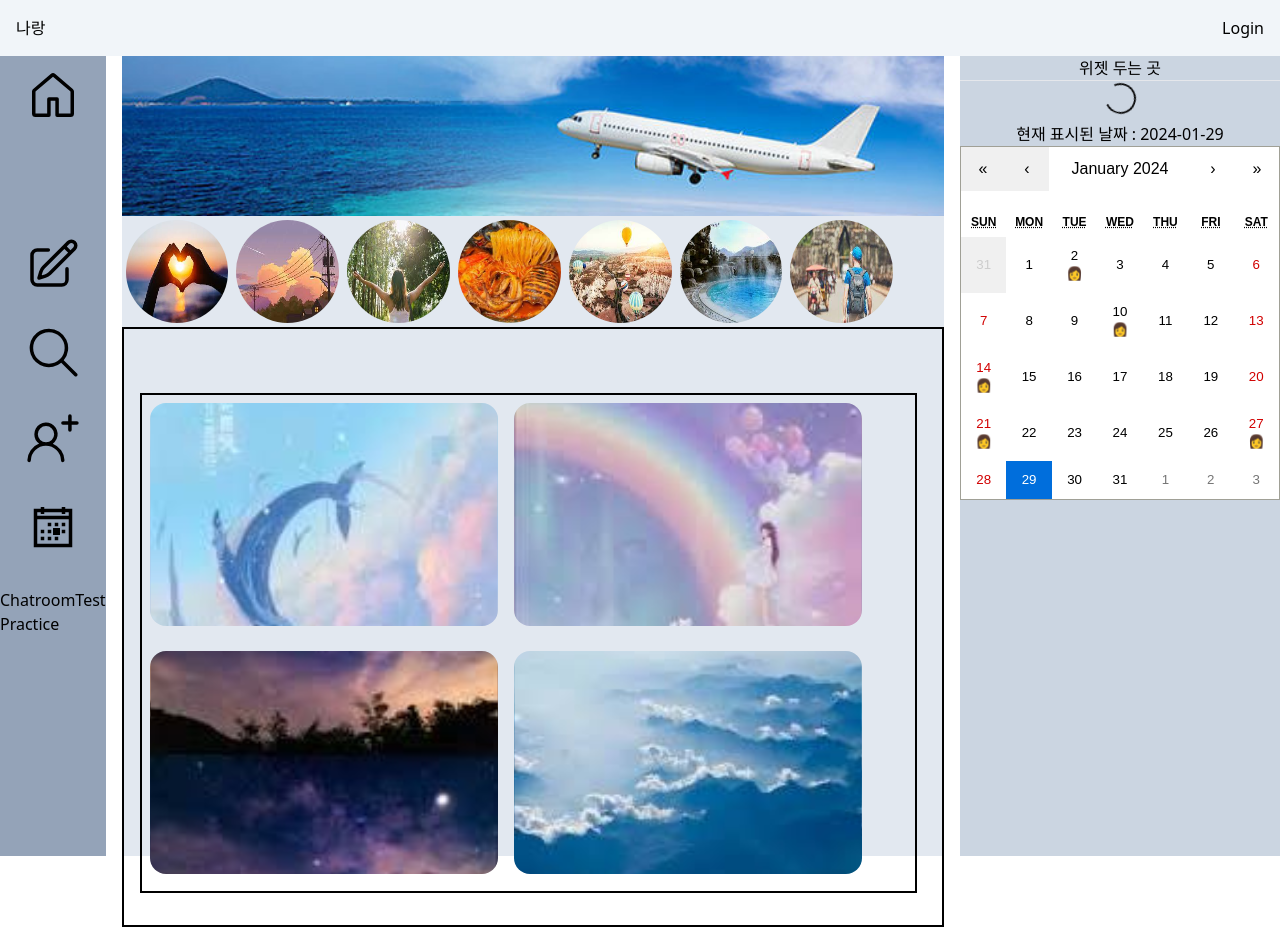
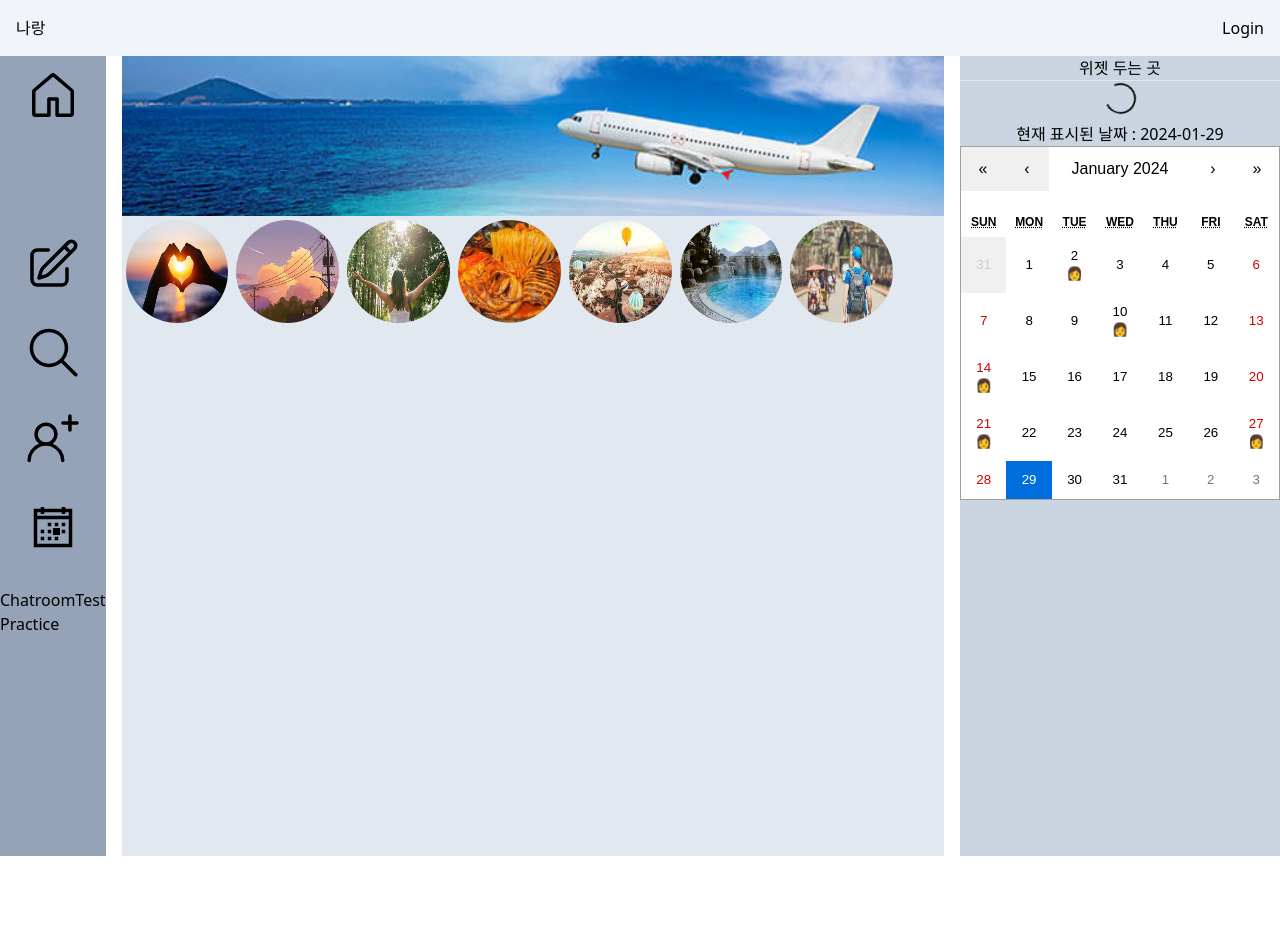
Before and after one commit to narang-trip/frontend, a React (Vite) app in the folder frontend/: page / in a window 1280 px wide. After the commit the page ends 856 px from the top, so only its background shows below. Built offline with nearby package versions, Linux system fonts and the light colour scheme.

Commit message:
feat: carousel animation ing...
Change-Id: I15bccf230ac4505778fdf71db93c234f802a422e

```diff
--- a/frontend/src/ui/Carousel.jsx
+++ b/frontend/src/ui/Carousel.jsx
@@ -4,14 +4,13 @@ import { RxDotFilled } from "react-icons/rx";
 const Carousel = ({ slides }) => {
   const [currentIndex, setCurrentIndex] = useState(0);
 
-  console.log(currentIndex);
   const prevSlide = () => {
     const isFirstSlide = currentIndex === 0;
     const newIndex = isFirstSlide ? slides.length - 1 : currentIndex - 1;
     setCurrentIndex(newIndex);
   };
   const nextSlide = () => {
-    const isLastSlide = currentIndex === slides.length-1;
+    const isLastSlide = currentIndex === slides.length - 1;
     const newIndex = isLastSlide ? 0 : currentIndex + 1;
     setCurrentIndex(newIndex);
   };
@@ -21,36 +20,7 @@ const Carousel = ({ slides }) => {
   };
 
   return (
-    <div className="max-w-[1000px] h-[600px] min-h-[300px] w-full m-auto py-16 px-4 border-solid border-black border-2 overflow-hidden relative flex flex-row ">
-      {slides.map((slide, index) => {
-        return (
-          <div key={index} className={`border-solid border-black border-2 absolute w-[95%] h-[500px] flex flex-wrap ${index !== currentIndex ? 'hidden' : ''}`}>
-            <div
-              style={{ backgroundImage: `url(${slide[0].url})` }}
-              className="w-[45%] h-[45%] rounded-2xl bg-center bg-cover m-2"
-            ></div>
-            <div
-              style={{
-                backgroundImage: `url(${slide[1].url})`,
-              }}
-              className="w-[45%] h-[45%] rounded-2xl bg-center bg-cover m-2 "
-            ></div>
-            <div
-              style={{
-                backgroundImage: `url(${slide[2].url})`,
-              }}
-              className=" w-[45%] h-[45%] rounded-2xl bg-center bg-cover m-2 "
-            ></div>
-            <div
-              style={{
-                backgroundImage: `url(${slide[3].url})`,
-              }}
-              className=" w-[45%] h-[45%] rounded-2xl bg-center bg-cover m-2 "
-            ></div>
-          </div>
-        );
-      })}
-
+    <div>
       <div className="hidden group-hover:block absolute top-[50%] -translate-x-0 -translate-y-[50%] left-5 text-2xl rounded-full p-2 bg-black/20 text-white cursor-point">
         <FaArrowAltCircleLeft onClick={prevSlide} size={30} />
       </div>
```
